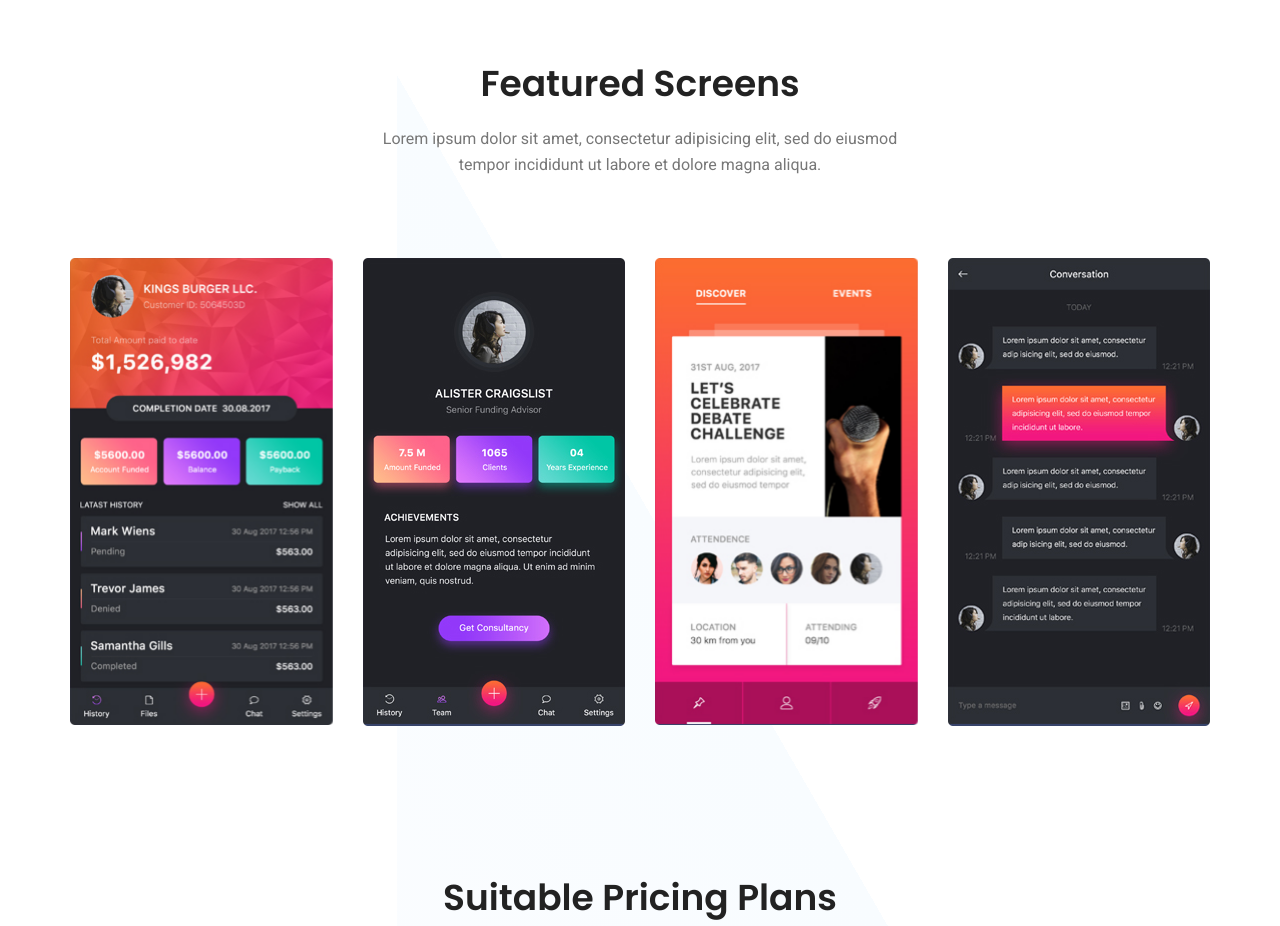
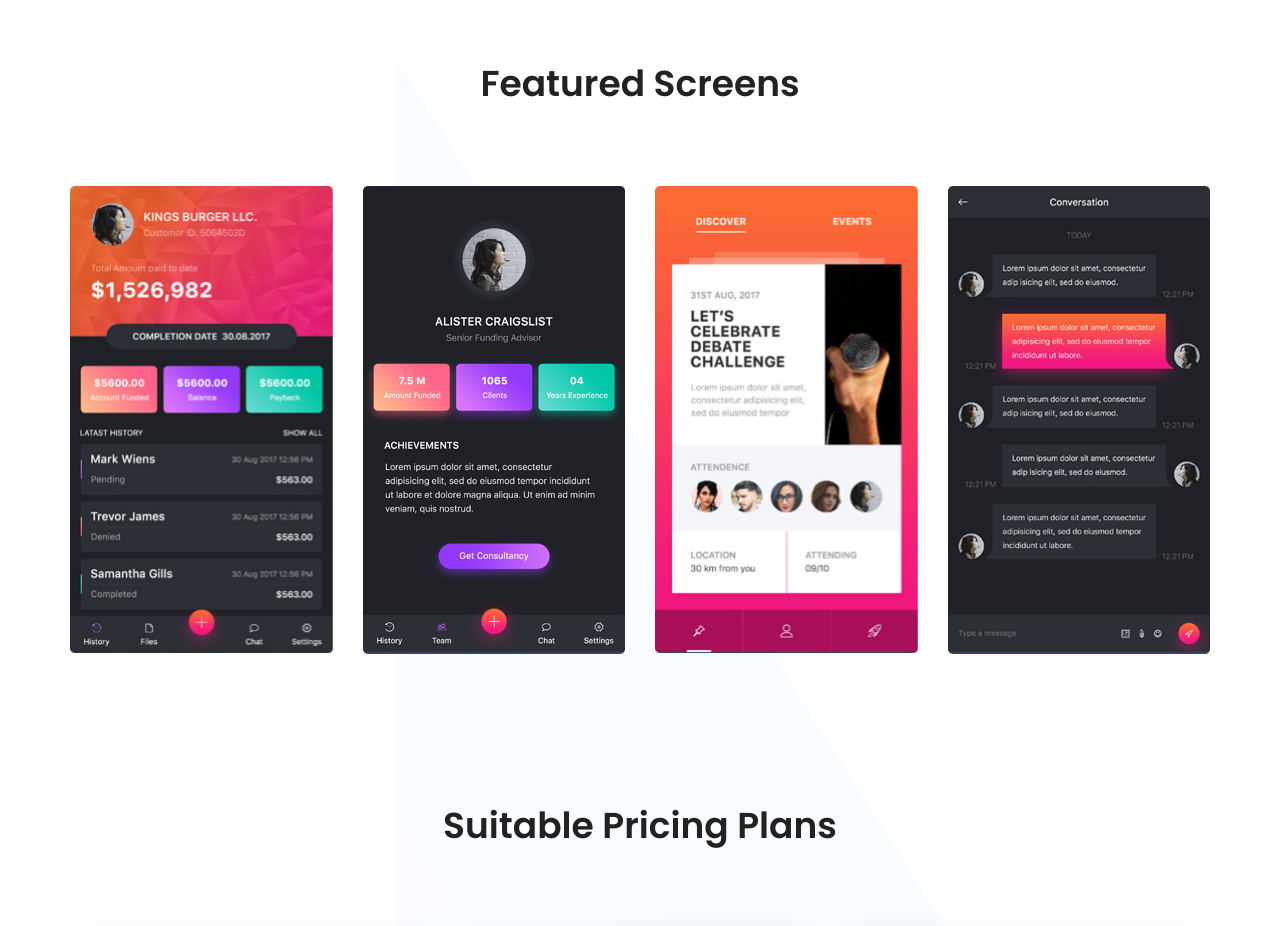
Before and after one commit to yenvh/yenvh.github.io, a plain HTML site: page index.html in a window 1280 px wide. Shown: the part 3340-4266 px from the top of the page. Drawn offline with nearby package versions, Linux system fonts and the light colour scheme; some packages are replaced by stand-ins of ours.

Commit message:
Update index.html

```diff
--- a/index.html
+++ b/index.html
@@ -254,9 +254,6 @@
 				<div class="col-lg-6">
 					<div class="section-title text-center">
 						<h2>Featured Screens</h2>
-						<p>Lorem ipsum dolor sit amet, consectetur adipisicing elit, sed do eiusmod tempor incididunt ut labore et dolore
-							magna aliqua.
-						</p>
 					</div>
 				</div>
 			</div>
```
